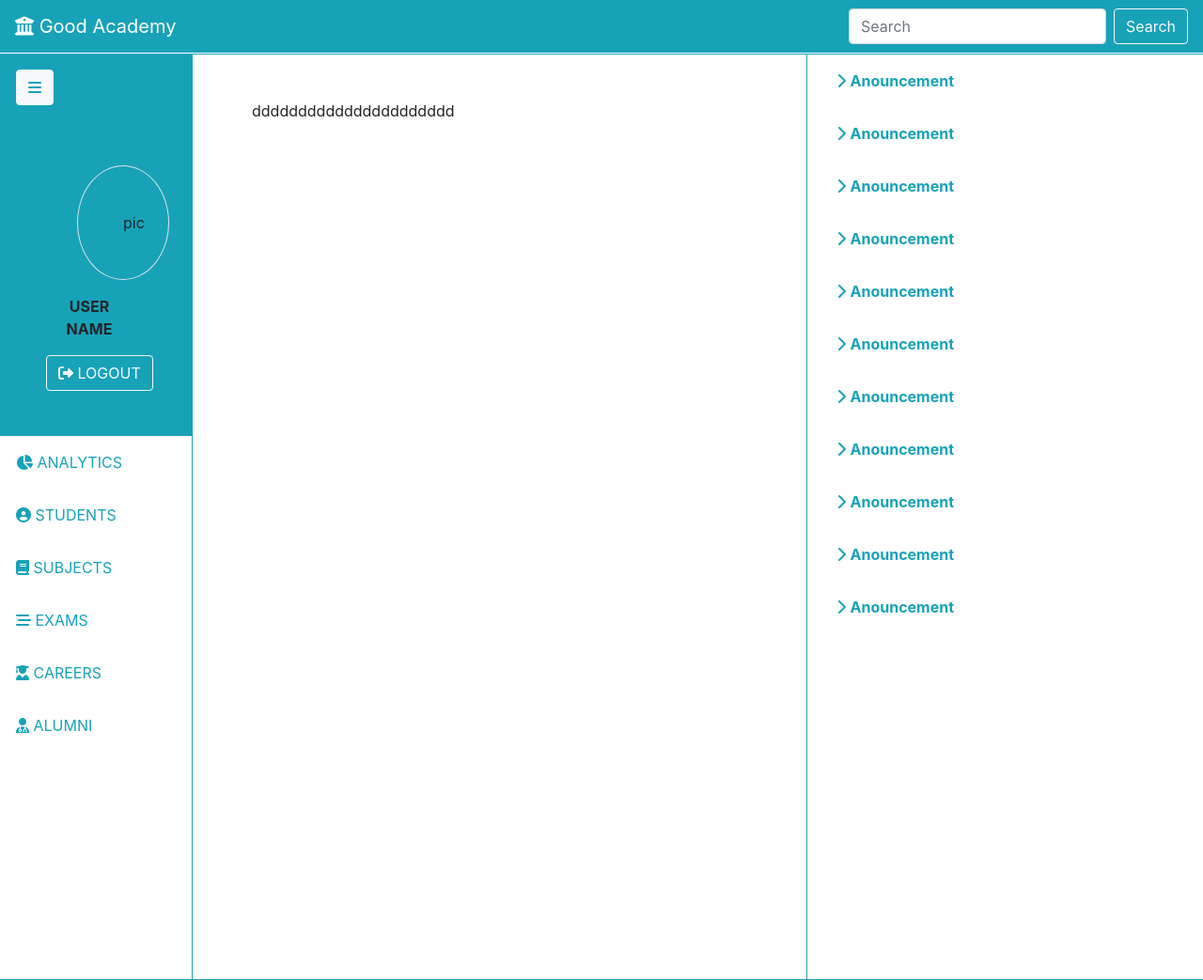
After one commit to Righa/School, a Flask app: page /admin-dash in a window 1280 px wide. The commit adds this page. Shown: the whole page at 94% size. Run offline with Flask 2, Linux system fonts and the light colour scheme; some libraries are stand-ins or nearby versions.

Commit message:
Dashboard general interface

```diff
--- a/parent/models.py
+++ b/parent/models.py
@@ -10,7 +10,7 @@ class User(db.Model):
 	password = db.Column(db.String(119), nullable=False)
 
 	def __repr__(self):
-		return f"User('{self.first_name}', '{self.middle_name}', '{self.last_name}', '{self.email}')"
+		return f"User('{self.id}', '{self.first_name}', '{self.middle_name}', '{self.last_name}', '{self.email}')"
 
 class Group(db.Model):
 	id = db.Column(db.Integer, primary_key=True)
--- a/parent/routes.py
+++ b/parent/routes.py
@@ -15,10 +15,23 @@ def admin_login():
 	form = LoginForm()
 	if form.validate_on_submit():
 		flash(f'Login successful!', 'success')
-		return redirect(url_for('home'))
+		return redirect(url_for('admin_dash'))
 	return render_template('login.html', type='Admin Login', nav='nonav', form=form)
 
 @app.route('/student-login', methods=['POST','GET'])
 def student_login():
 	form = LoginForm()
+	if form.validate_on_submit():
+		flash(f'Login successful!', 'success')
+		return redirect(url_for('student_dash'))
 	return render_template('login.html', type='Student Login', nav='nonav', form=form)
+
+
+@app.route('/admin-dash', methods=['GET'])
+def admin_dash():
+	return render_template('admin-dash.html', nav='dash')
+
+
+@app.route('/student-dash', methods=['GET'])
+def student_dash():
+	return render_template('student-dash.html', nav='dash')
--- /dev/null
+++ b/parent/templates/admin-dash.html
@@ -0,0 +1,75 @@
+{% extends 'base.html' %}
+{%block title%}Home Page{%endblock%}
+{%block content%}
+<div class="row border border-info">
+	<div class="col-2">
+		<div class="side-nav ">
+			<div class="row bg-info p-3">
+				<div class="col"><button class="btn btn-light text-info"><i class="fas fa-bars"></i></button></div>
+
+			</div>
+			<div class="row bg-info p-5">
+				<div class="col text-center">
+					<div class="row">
+						<div class="col px-5">
+							<div class="p-5 border rounded-circle">pic</div>
+						</div>
+					</div>
+
+					<div class="row">
+						<div class="col p-3"><b>USER NAME</b></div>
+					</div>
+
+					<div class="row">
+						<div class="col"><button class="btn btn-outline-light"><i class="fas fa-sign-out-alt"></i> LOGOUT</button></div>
+					</div>
+
+				</div>
+			</div>
+			<div class="row btn-outline-info p-3">
+				<div class="col"><i class="fas fa-chart-pie"></i> ANALYTICS</div>
+			</div>
+			<div class="row btn-outline-info p-3">
+				<div class="col"><i class="fas fa-user-circle"></i> STUDENTS</div>
+			</div>
+			<div class="row btn-outline-info p-3">
+				<div class="col"><i class="fas fa-book"></i> SUBJECTS</div>
+			</div>
+			<div class="row btn-outline-info p-3">
+				<div class="col"><i class="fas fa-stream"></i> EXAMS</div>
+			</div>
+			<div class="row btn-outline-info p-3">
+				<div class="col"><i class="fas fa-user-graduate"></i> CAREERS</div>
+			</div>
+			<div class="row btn-outline-info p-3">
+				<div class="col"><i class="fas fa-user-md"></i> ALUMNI</div>
+			</div>
+		</div>
+	</div>
+	<div class="col-6 border-left border-info">
+		<div class="p-5">dddddddddddddddddddddd</div>
+		<div class="p-5"></div>
+		<div class="p-5"></div>
+		<div class="p-5"></div>
+		<div class="p-5"></div>
+		<div class="p-5"></div>
+		<div class="p-5"></div>
+		<div class="p-5"></div>
+		<div class="p-5"></div>
+		<div class="p-5"></div>
+	</div>
+	<div class="col-2 border-left border-info text-info">
+		<div class="p-3"><i class="fas fa-chevron-right"></i> <b>Anouncement</b></div>
+		<div class="p-3"><i class="fas fa-chevron-right"></i> <b>Anouncement</b></div>
+		<div class="p-3"><i class="fas fa-chevron-right"></i> <b>Anouncement</b></div>
+		<div class="p-3"><i class="fas fa-chevron-right"></i> <b>Anouncement</b></div>
+		<div class="p-3"><i class="fas fa-chevron-right"></i> <b>Anouncement</b></div>
+		<div class="p-3"><i class="fas fa-chevron-right"></i> <b>Anouncement</b></div>
+		<div class="p-3"><i class="fas fa-chevron-right"></i> <b>Anouncement</b></div>
+		<div class="p-3"><i class="fas fa-chevron-right"></i> <b>Anouncement</b></div>
+		<div class="p-3"><i class="fas fa-chevron-right"></i> <b>Anouncement</b></div>
+		<div class="p-3"><i class="fas fa-chevron-right"></i> <b>Anouncement</b></div>
+		<div class="p-3"><i class="fas fa-chevron-right"></i> <b>Anouncement</b></div>
+	</div>
+</div>
+{%endblock%}
--- a/parent/templates/base.html
+++ b/parent/templates/base.html
@@ -4,43 +4,33 @@
 	<meta charset="utf-8">
 	<meta name="viewport" content="width=device-width, initial-scale=1">
 	<link rel="stylesheet" href="https://maxcdn.bootstrapcdn.com/bootstrap/4.0.0/css/bootstrap.min.css" integrity="sha384-Gn5384xqQ1aoWXA+058RXPxPg6fy4IWvTNh0E263XmFcJlSAwiGgFAW/dAiS6JXm" crossorigin="anonymous">
+	<link rel="stylesheet" href="static/main.css">
 	<title>{%block title%}{%endblock%}</title>
 </head>
 <body>
-	{% if nav=='landing' %}
-		<nav class="navbar navbar-expand-lg navbar-dark bg-primary">
-		  <a class="navbar-brand" href="#"><i class="fas fa-graduation-cap"></i> Good Academy</a>
+	{% if nav=='dash' %}
+		<nav class="navbar navbar-expand-lg navbar-dark bg-info">
+		  <a class="navbar-brand" href="#"><i class="fas fa-university"></i> Good Academy</a>
 		  <button class="navbar-toggler" type="button" data-toggle="collapse" data-target="#navbarSupportedContent" aria-controls="navbarSupportedContent" aria-expanded="false" aria-label="Toggle navigation">
 		    <span class="navbar-toggler-icon"></span>
 		  </button>
 
 		  <div class="collapse navbar-collapse" id="navbarSupportedContent">
-		    <ul class="navbar-nav mr-auto">
-		      <li class="nav-item active">
-		        <a class="nav-link" href="#">Home <span class="sr-only">(current)</span></a>
-		      </li>
-		      <li class="nav-item">
-		        <a class="nav-link" href="#">Link</a>
-		      </li>
-		      <li class="nav-item dropdown">
-		        <a class="nav-link dropdown-toggle" href="#" id="navbarDropdown" role="button" data-toggle="dropdown" aria-haspopup="true" aria-expanded="false">
-		          Login
+		  	<div class="mr-auto"></div>
+		    <form class="form-inline my-2 my-lg-0">
+		      <input class="form-control mr-sm-2" type="search" placeholder="Search" aria-label="Search">
+		      <button class="btn btn-outline-light my-2 my-sm-0" type="submit">Search</button>
+		    </form>
+		    <!--<div class="nav-item dropdown">
+		        <a class="nav-link dropdown-toggle text-white" href="#" id="navbarDropdown" role="button" data-toggle="dropdown" aria-haspopup="true" aria-expanded="false">
+		          <i class="fas fa-user-circle"></i>
 		        </a>
 		        <div class="dropdown-menu" aria-labelledby="navbarDropdown">
 		          <a class="dropdown-item" href="{{ url_for('student_login') }}">Student</a>
 		          <a class="dropdown-item" href="{{ url_for('admin_login') }}">Teacher</a>
-		          <div class="dropdown-divider"></div>
-		          <a class="dropdown-item" href="#">Something else here</a>
 		        </div>
-		      </li>
-		      <li class="nav-item">
-		        <a class="nav-link disabled" href="#">Disabled</a>
-		      </li>
-		    </ul>
-		    <form class="form-inline my-2 my-lg-0">
-		      <input class="form-control mr-sm-2" type="search" placeholder="Search" aria-label="Search">
-		      <button class="btn btn-outline-light my-2 my-sm-0" type="submit">Search</button>
-		    </form>
+		    </div>-->
+
 		  </div>
 		</nav>
 	{% endif %}
@@ -59,13 +49,13 @@
 		</div>
 	</div>
 
-	{%block content%}
-	{%endblock%}
+	{%block content%} {%endblock%}
 
 	<script src="https://code.jquery.com/jquery-3.2.1.slim.min.js" integrity="sha384-KJ3o2DKtIkvYIK3UENzmM7KCkRr/rE9/Qpg6aAZGJwFDMVNA/GpGFF93hXpG5KkN" crossorigin="anonymous"></script>
 	<script src="https://cdnjs.cloudflare.com/ajax/libs/popper.js/1.12.9/umd/popper.min.js" integrity="sha384-ApNbgh9B+Y1QKtv3Rn7W3mgPxhU9K/ScQsAP7hUibX39j7fakFPskvXusvfa0b4Q" crossorigin="anonymous"></script>
 	<script src="https://maxcdn.bootstrapcdn.com/bootstrap/4.0.0/js/bootstrap.min.js" integrity="sha384-JZR6Spejh4U02d8jOt6vLEHfe/JQGiRRSQQxSfFWpi1MquVdAyjUar5+76PVCmYl" crossorigin="anonymous"></script>
 	<script src="https://kit.fontawesome.com/4c9bf4cf75.js" crossorigin="anonymous"></script>
+	<script src="static/main.js"></script>
 
 
 
--- a/parent/templates/login.html
+++ b/parent/templates/login.html
@@ -6,7 +6,7 @@
 		<div class="jumbotron p-5">
 			<div class="card p-3">
 				<div class="card-body text-primary">
-					<h1 class="card-title">{{ type }}</h1>
+					<h1 class="card-title text-info">{{ type }}</h1>
 				</div>
 				<form class="card" method="post">
 					{{ form.hidden_tag() }}
@@ -49,7 +49,7 @@
 							</div>
 						</fieldset>
 						<div>
-							{{ form.submit(class='btn btn-primary')}}
+							{{ form.submit(class='btn btn-info')}}
 						</div>
 
 						</div>
```
Also changed, not shown: parent/templates/student-dash.html (added, +66 -0 lines), parent/site.db (added).
